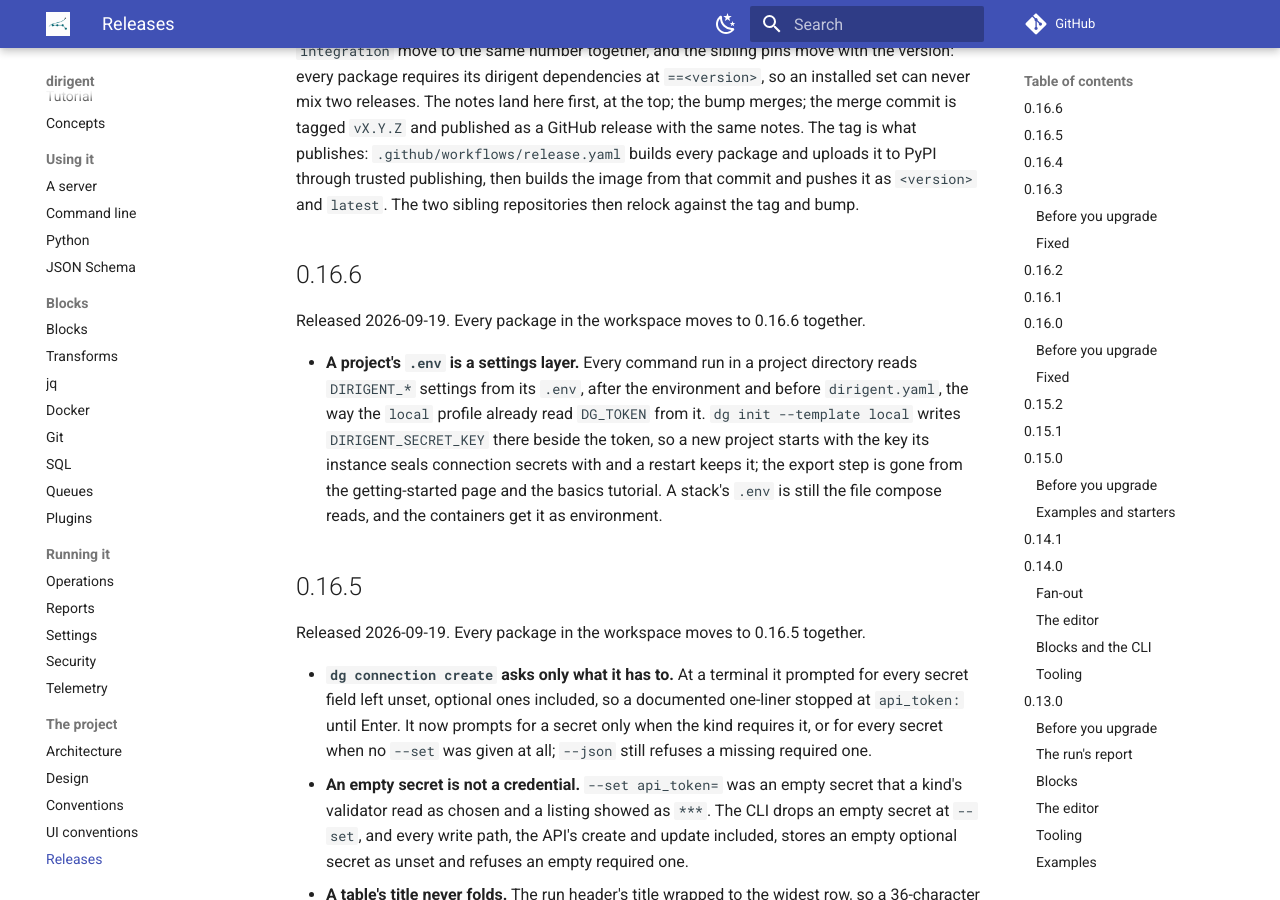
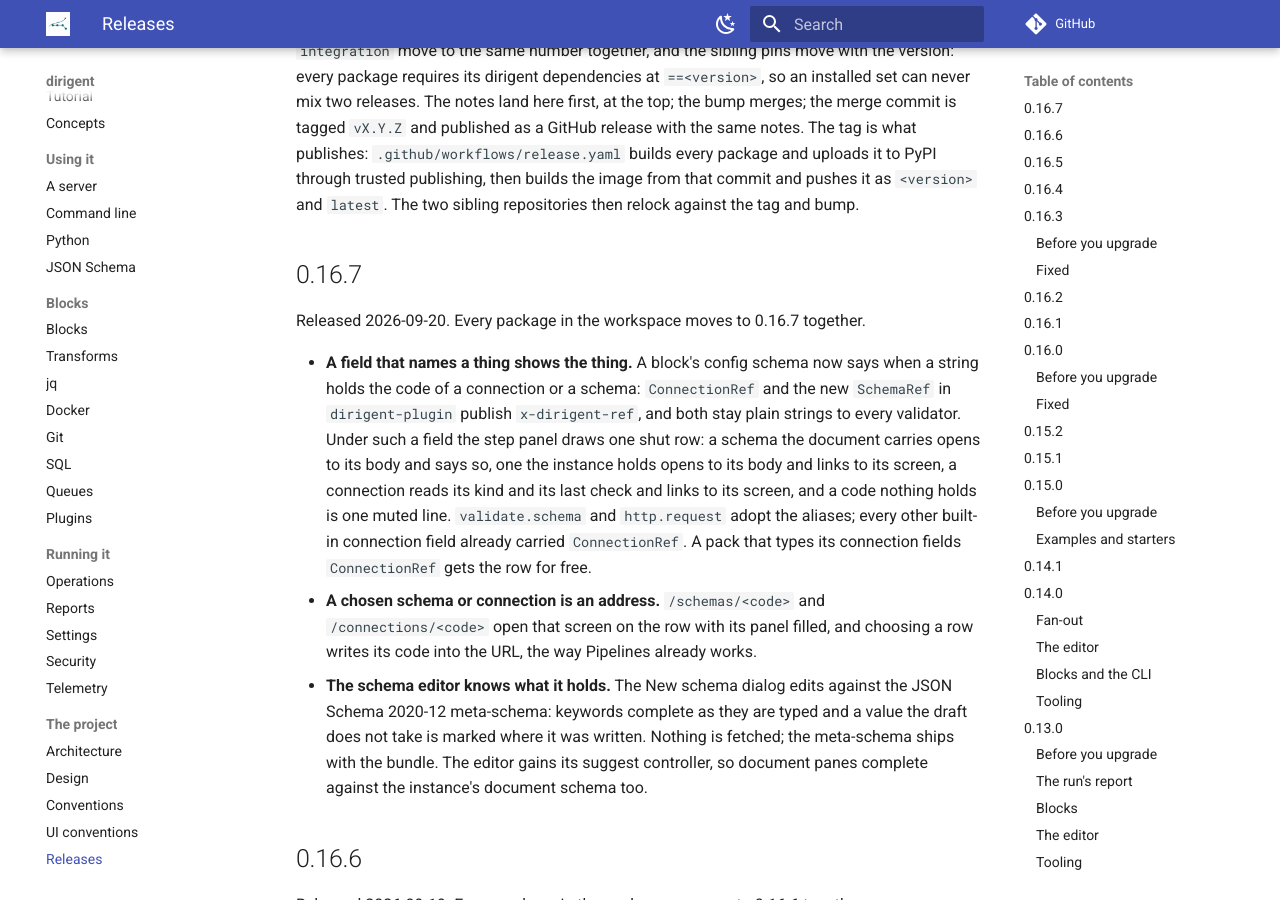
Before and after one commit to winterop-com/dirigent, an MkDocs documentation site: the page built from docs/releases.md, in a window 1280 px wide and 900 px high, scrolled down 327 px. Built offline with MkDocs 1.6.1 and Material for MkDocs 9.7.7, drawn with Linux system fonts in a browser that asks for light colours; comment, search, counter and statistics services are not loaded.

Commit message:
chore: release 0.16.7

```diff
--- a/docs/releases.md
+++ b/docs/releases.md
@@ -15,6 +15,28 @@ merge commit is tagged `vX.Y.Z` and published as a GitHub release with the same
 tag is what publishes: `.github/workflows/release.yaml` builds every package and uploads it
 to PyPI through trusted publishing, then builds the image from that commit and pushes it as
 `<version>` and `latest`. The two sibling repositories then relock against the tag and bump.
+
+## 0.16.7
+
+Released 2026-09-20. Every package in the workspace moves to 0.16.7 together.
+
+- **A field that names a thing shows the thing.** A block's config schema now says when a
+  string holds the code of a connection or a schema: `ConnectionRef` and the new `SchemaRef`
+  in `dirigent-plugin` publish `x-dirigent-ref`, and both stay plain strings to every
+  validator. Under such a field the step panel draws one shut row: a schema the document
+  carries opens to its body and says so, one the instance holds opens to its body and links
+  to its screen, a connection reads its kind and its last check and links to its screen, and
+  a code nothing holds is one muted line. `validate.schema` and `http.request` adopt the
+  aliases; every other built-in connection field already carried `ConnectionRef`. A pack
+  that types its connection fields `ConnectionRef` gets the row for free.
+- **A chosen schema or connection is an address.** `/schemas/<code>` and
+  `/connections/<code>` open that screen on the row with its panel filled, and choosing a
+  row writes its code into the URL, the way Pipelines already works.
+- **The schema editor knows what it holds.** The New schema dialog edits against the JSON
+  Schema 2020-12 meta-schema: keywords complete as they are typed and a value the draft does
+  not take is marked where it was written. Nothing is fetched; the meta-schema ships with the
+  bundle. The editor gains its suggest controller, so document panes complete against the
+  instance's document schema too.
 
 ## 0.16.6
 
```
Also changed, not shown: 14 other files.
